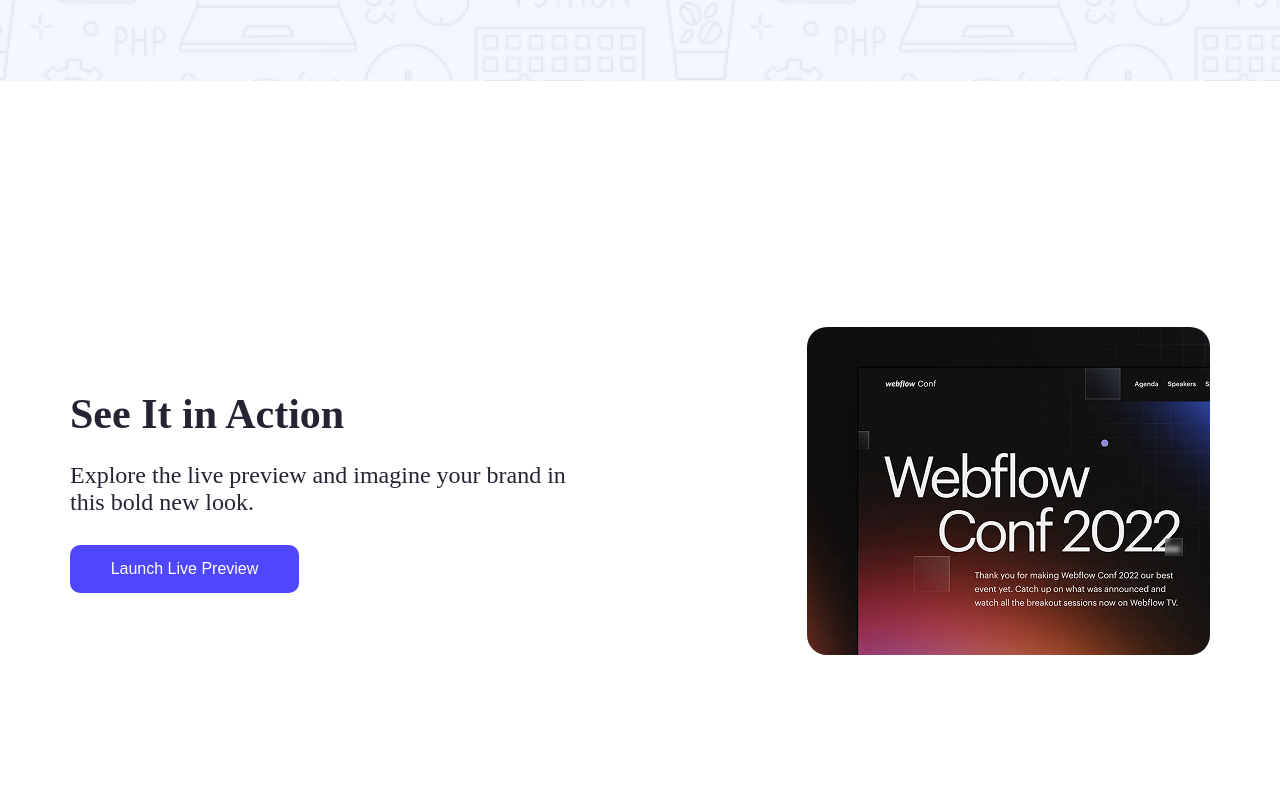
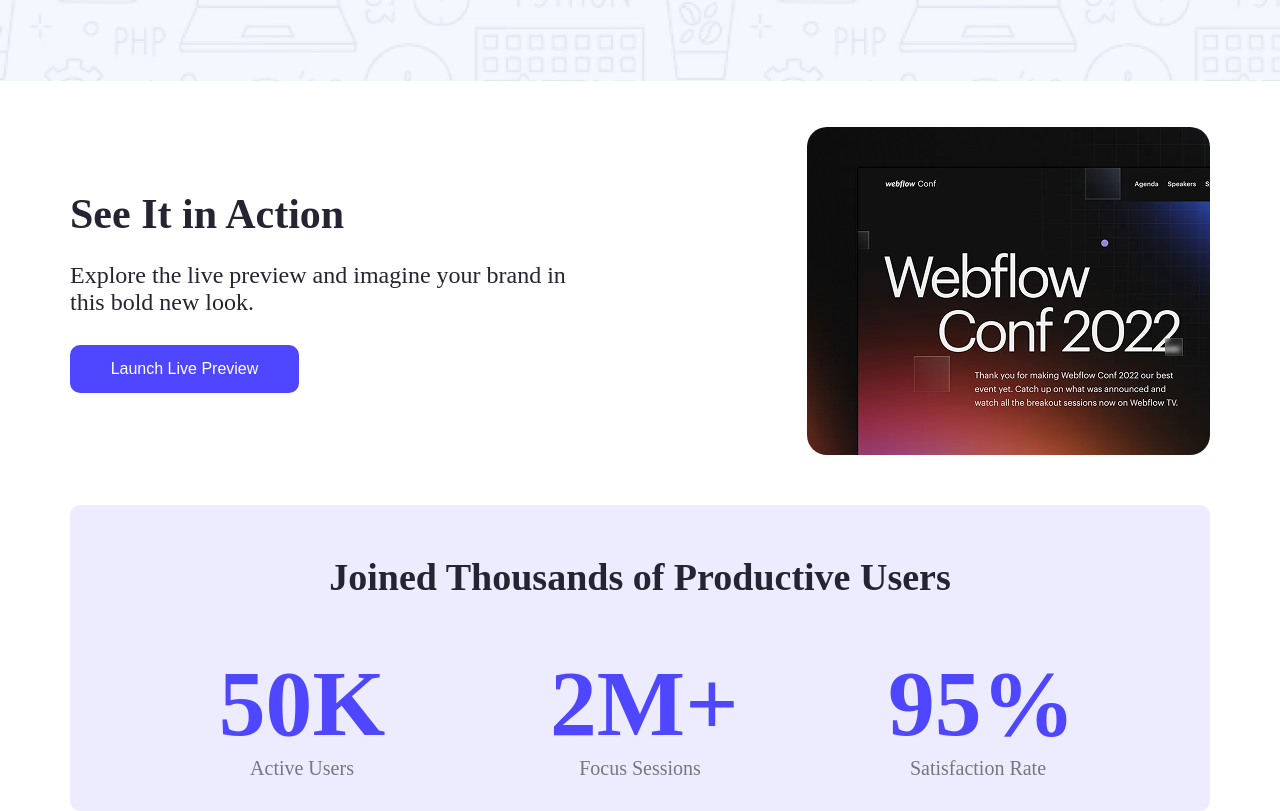
Before and after one commit to sumon-ahmed84/Assignment-_1-repo-landing-launchpad, a plain HTML site: page index.html in a window 1280 px wide. Shown: the part 571-1382 px from the top of the page. Before the commit the page ends 1226 px from the top, so only its background shows below. Drawn offline with Linux system fonts and the light colour scheme.

Commit message:
Productive-section done

```diff
--- a/index.html
+++ b/index.html
@@ -23,16 +23,31 @@
       <section class="action-section">
         <div class="left-section">
           <h3 class="title">See It in Action</h3>
-          <p class="sub-title">
+          <h5 class="sub-title">
             Explore the live preview and imagine your brand in this bold new
             look.
-          </p>
+          </h5>
           <button class="btn-primary three-btn">Launch Live Preview</button>
         </div>
-        <img class="right-section" src="./image/wc-mini.png" alt="">
+        <img class="right-section" src="./image/wc-mini.png" alt="" />
       </section>
+      <!-- Productive-section -->
       <section class="Productive-section">
-
+        <h2 class="content-title">Joined Thousands of Productive Users</h2>
+        <div class="data-with-subtitle content-title">
+          <div class="stat-box">
+            <h3 class="data">50K</h3>
+            <p class="subtitle">Active Users</p>
+          </div>
+          <div class="stat-box">
+            <h3 class="data">2M+</h3>
+            <p class="subtitle">Focus Sessions</p>
+          </div>
+          <div class="stat-box">
+            <h3 class="data">95%</h3>
+            <p class="subtitle">Satisfaction Rate</p>
+          </div>
+        </div>
       </section>
     </main>
   </body>
--- a/styles.css/style.css
+++ b/styles.css/style.css
@@ -35,11 +35,13 @@
     background-repeat: no-repeat;
     width: 1440px;
     height: 698px;
-    padding-bottom: 200px;
+
     justify-content: space-between;
     align-items: center;
+    margin-bottom: 0px;
 
 }
+
 .text-center{
     text-align: center;
     max-width: 905px;
@@ -65,7 +67,7 @@
     justify-content: space-between;
     margin: 0 auto;
     align-items: center;
-    gap:28px;
+
 }
 .left-section{
     width: 512px;
@@ -100,3 +102,40 @@
     height: 328px;
     border-radius: 20px;
 }
+/* Productive-section */
+.Productive-section{
+    max-width: 1140px;
+    height: 306px;
+    border-radius: 10px;
+    background-color:rgba(78, 71, 255, 10%);
+    margin: 0px auto ;
+    justify-items: center;
+
+}
+.content-title{
+    color: #252432;
+    font-weight: 700px;
+    font-size: 38px;
+    width: 856px;
+    height: 45px;
+    text-align: center;
+    margin-top: 50px;
+    padding-top: 50px;
+}
+.data-with-subtitle{
+        display: flex;
+        margin: 0px auto ;
+        justify-content: space-between;
+}
+.stat-box{
+    width: 180px;
+    height: 121px;
+    font-size: 80px;
+    font-weight: 700px;
+    color: #4E47FF;
+}
+.subtitle{
+    font-size: 20px;
+    font-weight: normal;
+    color: rgba(0, 0, 0, 50%);
+}
```
